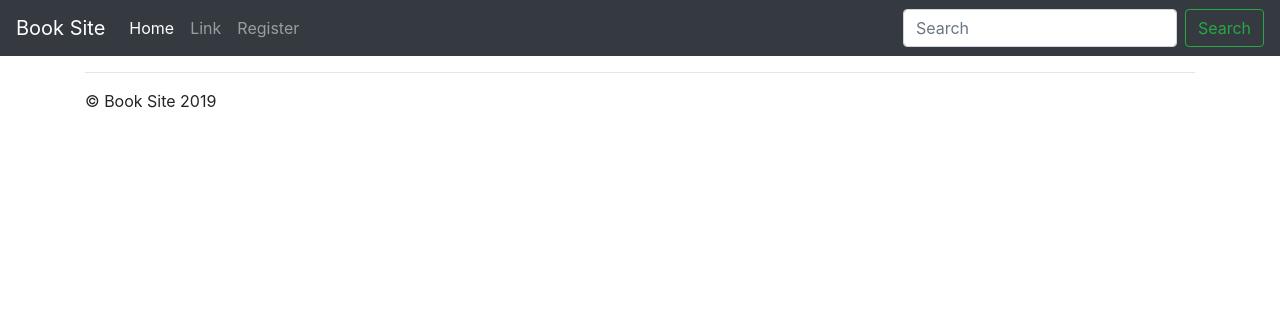
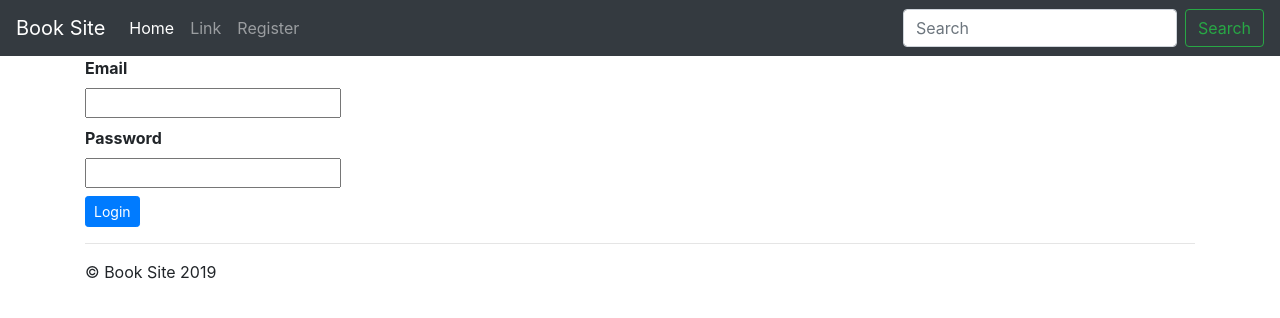
Before and after one commit to 98pontan/D0018E, a Flask app: template templates/login.html in a window 1280 px wide. Shown: the top 318 px of the page. Run offline with Flask 2, Linux system fonts and the light colour scheme; the template is opened without the code that fills it: values that come from a table or form of the project are taken from there, others are empty; some libraries are stand-ins or nearby versions.

Commit message:
Registration and login works

```diff
--- a/Models/UserForms.py
+++ b/Models/UserForms.py
@@ -21,5 +21,5 @@ class RegisterForm(Form):
 
 class LoginForm(Form):
     email = StringField('Email', validators=[InputRequired()])
-    password = PasswordField('Email', validators=[InputRequired()])
+    password = PasswordField('Password', validators=[InputRequired()])
     submit = SubmitField('Login')
--- a/app.py
+++ b/app.py
@@ -6,13 +6,6 @@ from sys import getsizeof
 from Models import UserForms
 
 from Models.UserForms import RegisterForm, LoginForm
-
-connection = pymysql.connect(host='localhost',
-                             user='oscar',
-                             password='hejsan123',
-                             db='BookCommerce',
-                             charset='utf8',
-                             cursorclass=pymysql.cursors.DictCursor)
 
 """
 try:
@@ -26,6 +19,7 @@ finally:
 """
 app = Flask(__name__)
 app.secret_key = 'a4b99086395b5b714fb1856c1d6cd709'
+
 
 @app.route('/')
 @app.route('/index')
@@ -42,11 +36,17 @@ def register():
         address = form.address.data
         country = form.country.data
         salt = form.salt
-        password = sha3_256((form.password.data+form.salt).encode()).hexdigest()
+        password = sha3_256((form.password.data + form.salt).encode()).hexdigest()
         email = form.email.data
         city = form.city.data
         postal_code = int(form.postal_code.data)
         phone = int(form.phone.data)
+        connection = pymysql.connect(host='localhost',
+                                     user='oscar',
+                                     password='hejsan123',
+                                     db='BookCommerce',
+                                     charset='utf8',
+                                     cursorclass=pymysql.cursors.DictCursor)
         try:
             with connection.cursor() as cursor:
                 # Create a new record
@@ -62,10 +62,43 @@ def register():
     else:
         return render_template('register.html', form=form)
 
-@app.route('/login')
+
+@app.route('/login', methods=['GET', 'POST'])
 def login():
-    form = LoginForm()
-    return render_template(login.html, title='Login', form=form)
+    form = LoginForm(request.form)
+    if (request.method == 'POST') and form.validate():
+        email = form.email.data
+        connection = pymysql.connect(host='localhost',
+                                     user='oscar',
+                                     password='hejsan123',
+                                     db='BookCommerce',
+                                     charset='utf8',
+                                     cursorclass=pymysql.cursors.DictCursor)
+        try:
+            with connection.cursor() as cursor:
+                # Create a new record
+                sql = "SELECT User.Hash, User.Salt FROM User WHERE User.Email = %s;"
+                result = cursor.execute(sql, (email))
+            connection.commit()
+        finally:
+            connection.close()
+        if (result >= 1):
+            data = cursor.fetchone()
+            hash = data['Hash']
+            salt = data['Salt']
+            password = sha3_256((form.password.data + salt).encode()).hexdigest()
+            if(password == hash):
+                print("password correct")
+                return redirect(url_for('index'))
+            else:
+                error = "Password incorrect"
+                return render_template('login.html', error=error, form=form)
+                print("password incorrect")
+        else:
+            error = "Username incorrect"
+            return render_template('login.html', error=error, form=form)
+    return render_template('login.html', title='Login', form=form)
+
 
 if __name__ == '__main__':
     app.run(Debug=True)
--- a/templates/login.html
+++ b/templates/login.html
@@ -1,5 +1,16 @@
 {% extends 'layout.html' %}
+{% from "formhelper.html" import render_field %}
 
 {% block body %}
-
+        <form method="POST" action="">
+        {# form.hidden_tag() #}
+        <div class="form-group">
+            {{ render_field(form.email) }}
+            {{ render_field(form.password) }}
+            {{ form.submit(class="btn btn-primary btn-sm") }}
+        </div>
+    </form>
+    {% if error %}
+        <p>{{ error }}</p>
+    {% endif %}
 {% endblock %}
```
